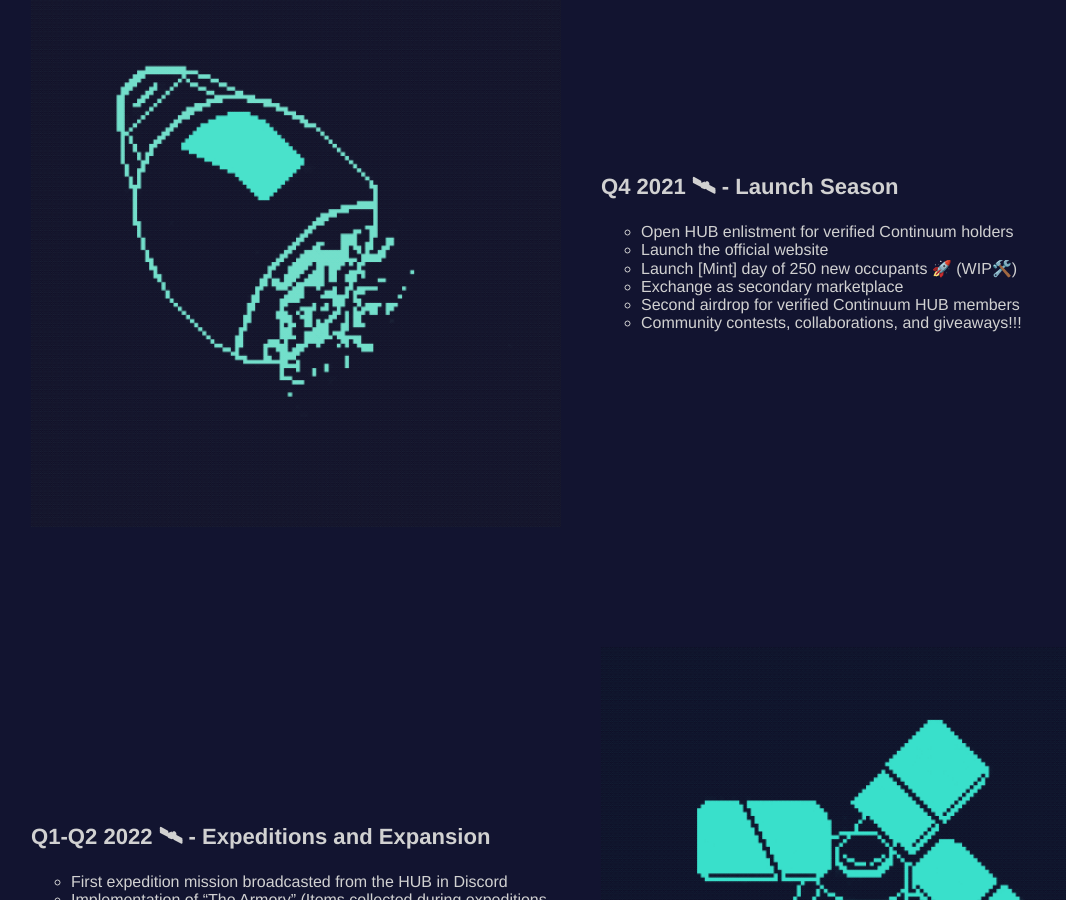
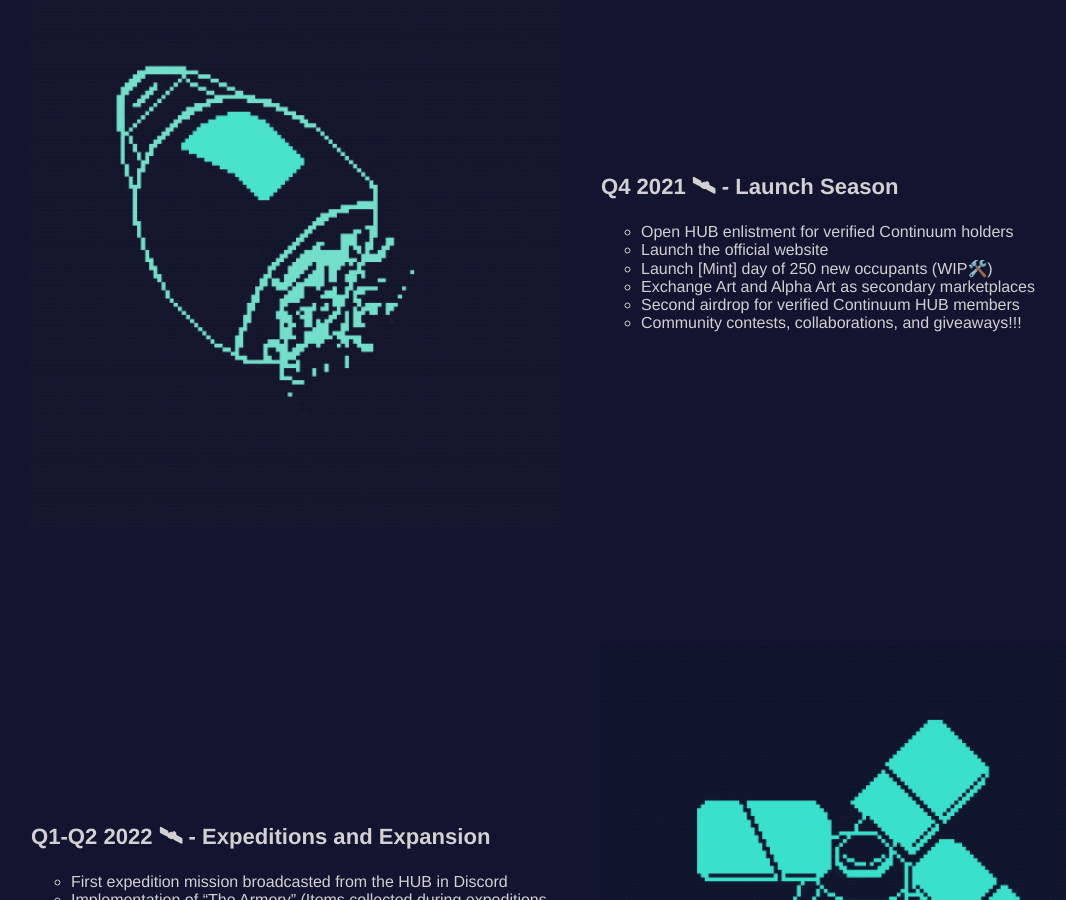
Before and after one commit to Temperedfire/continuum, a Jekyll site: the page built from index.html, in a window 1280 px wide and 900 px high, scrolled down 2853 px. Shown: the whole window, without its empty margins (59-1125 px from the left). Built offline with Jekyll 4.4.1, drawn with Linux system fonts in a browser that asks for light colours.

Commit message:
index.html Update

```diff
--- a/index.html
+++ b/index.html
@@ -44,7 +44,7 @@ description: A curated pocket of sci-fi NFTs stationed on a space habitat.
 				<h2><strong>The Astromap</strong></h2>
 <p>
 	<strong>Q3 2021 🛰 - Pre-launch Season [September]<br></strong>
-<ul style="list-style-type:circle;">
+<ul style="list-style-type:disc;">
 	<li>Launch Holaplex store with auctions on selected mints</li>
 	<li>Become verified on Digital Eyes for secondary marketplace</li>
 	<li>Presale: Weekly 25 occupants available on Digital Eyes</li>
@@ -67,8 +67,8 @@ description: A curated pocket of sci-fi NFTs stationed on a space habitat.
 <ul style="list-style-type:circle;">
 	<li>Open HUB enlistment for verified Continuum holders</li>
 	<li>Launch the official website</li>
-	<li>Launch [Mint] day of 250 new occupants 🚀 (WIP🛠️)</li>
-	<li>Exchange as secondary marketplace</li>
+	<li>Launch [Mint] day of 250 new occupants (WIP🛠️)</li>
+	<li>Exchange Art and Alpha Art as secondary marketplaces</li>
 	<li>Second airdrop for verified Continuum HUB members</li>
 	<li>Community contests, collaborations, and giveaways!!!</li>
 				</ul></p>
```
